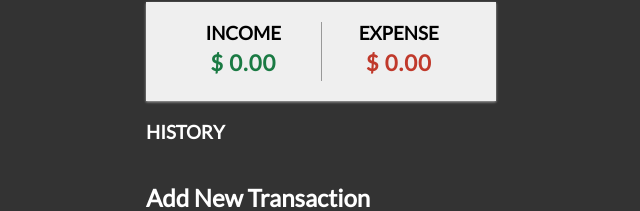
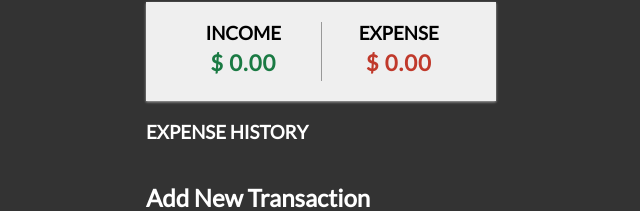
Before and after one commit to Novus817/react-expense-tracker, a React (Create React App) app: page / in a window 1280 px wide. Shown: the part 236-447 px from the top of the page, without its empty margins (319-959 px from the left). Built offline with nearby package versions, Linux system fonts and the light colour scheme.

Commit message:
heading change

```diff
--- a/src/components/TransactionList.js
+++ b/src/components/TransactionList.js
@@ -8,7 +8,7 @@ export const TransactionList = ({ transaction }) => {
 
   return (
     <>
-      <h3>History</h3>
+      <h3>Expense History</h3>
       <ul className="list">
         {transactions.map(transaction => (
           <Transaction key={transaction.id} transaction={transaction} />
```
